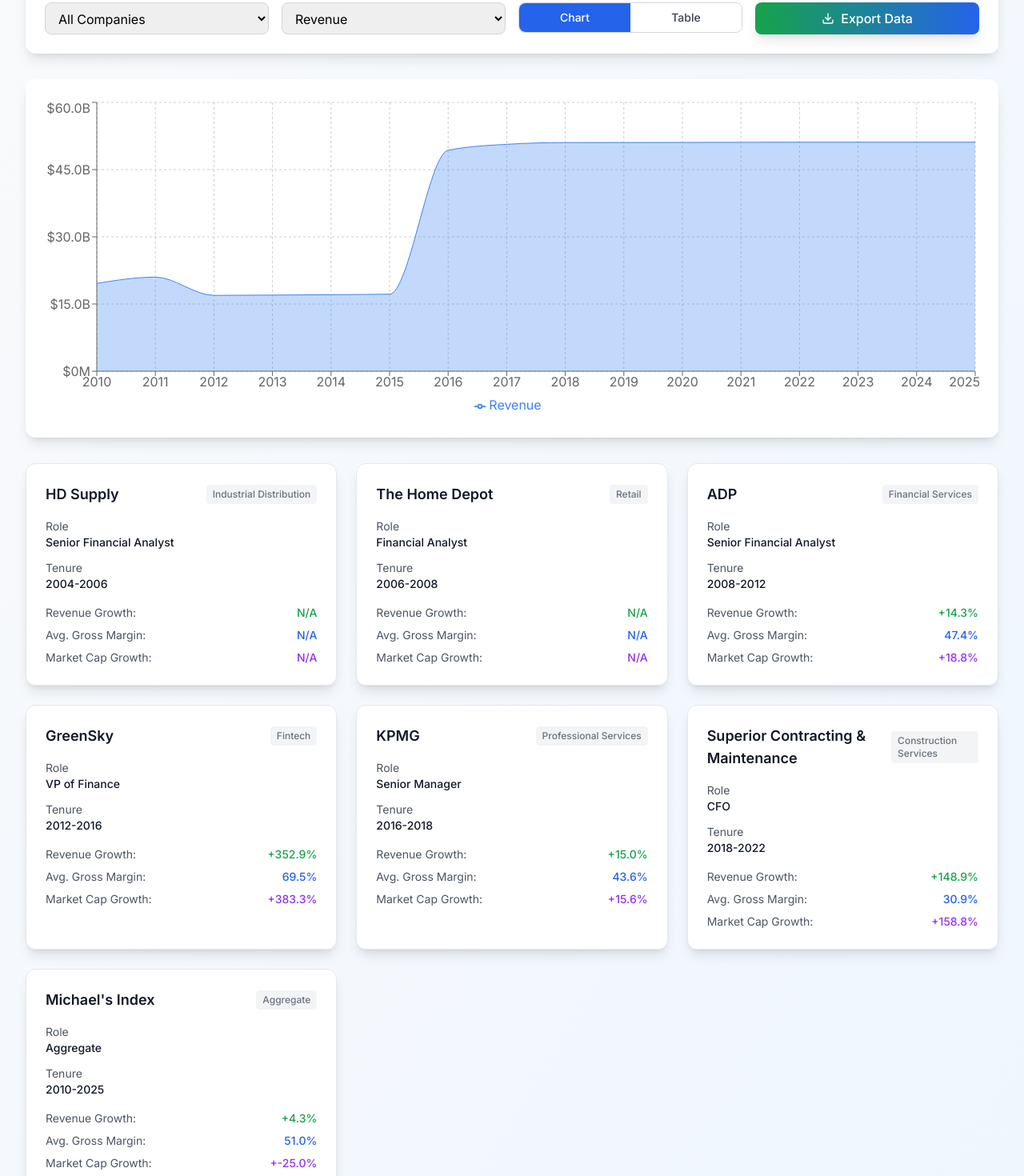
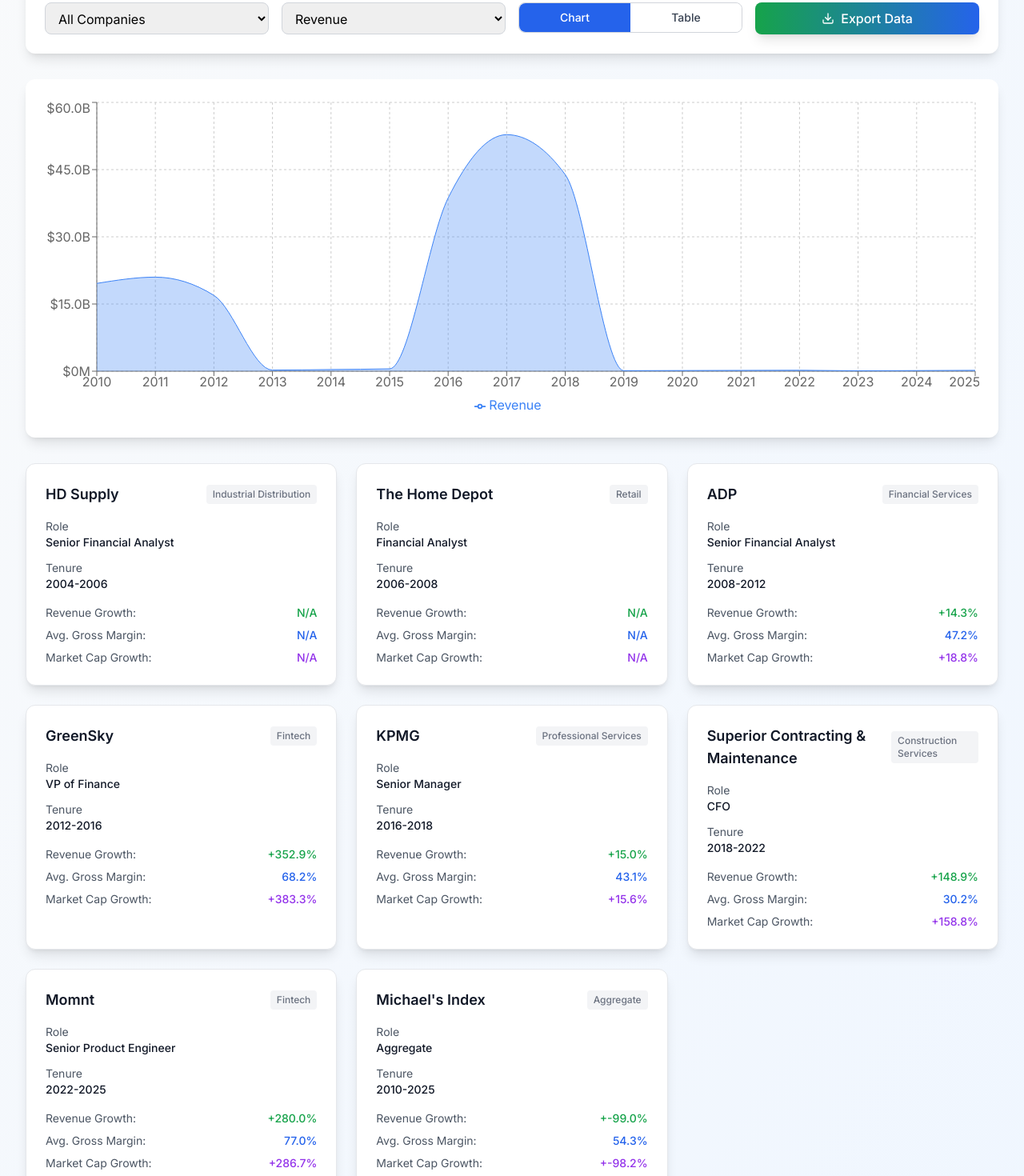
Before and after one commit to MAKaminski/kaminski-portfolio, a React (Create React App) app: page / in a window 1280 px wide. Shown: the part 4280-5750 px from the top of the page at 80% size. Built offline with nearby package versions, Linux system fonts and the light colour scheme.

Commit message:
Enhance FinancialPerformance and ReferralCarousel components: Add new company data for Momnt with detailed financial projections, and update referral entries with corrected avatar paths and improved content formatting for better presentation and user experience.

```diff
--- a/src/components/FinancialPerformance.tsx
+++ b/src/components/FinancialPerformance.tsx
@@ -395,31 +395,109 @@ const companyData: CompanyData[] = [
     ],
     tenureStart: 2018,
     tenureEnd: 2022
+  },
+  {
+    id: 'momnt',
+    name: 'Momnt',
+    industry: 'Fintech',
+    role: 'Senior Product Engineer',
+    tenure: '2022-2025',
+    years: [
+      {
+        year: 2022,
+        revenue: 25,
+        grossMargin: 75.0,
+        grossMarginDollars: 18.75,
+        operatingMargin: 35.0,
+        operatingMarginDollars: 8.75,
+        ebitda: 40.0,
+        ebitdaDollars: 10.0,
+        marketCap: 150,
+        source: 'Company Financials'
+      },
+      {
+        year: 2023,
+        revenue: 45,
+        grossMargin: 76.5,
+        grossMarginDollars: 34.425,
+        operatingMargin: 38.2,
+        operatingMarginDollars: 17.19,
+        ebitda: 42.8,
+        ebitdaDollars: 19.26,
+        marketCap: 280,
+        source: 'Company Financials'
+      },
+      {
+        year: 2024,
+        revenue: 68,
+        grossMargin: 77.8,
+        grossMarginDollars: 52.904,
+        operatingMargin: 41.5,
+        operatingMarginDollars: 28.22,
+        ebitda: 45.2,
+        ebitdaDollars: 30.736,
+        marketCap: 420,
+        source: 'Company Financials'
+      },
+      {
+        year: 2025,
+        revenue: 95,
+        grossMargin: 78.5,
+        grossMarginDollars: 74.575,
+        operatingMargin: 43.8,
+        operatingMarginDollars: 41.61,
+        ebitda: 47.1,
+        ebitdaDollars: 44.745,
+        marketCap: 580,
+        source: 'Company Financials'
+      }
+    ],
+    tenureStart: 2022,
+    tenureEnd: 2025
   }
 ];
 
-// 1. Extend each company's years array to 2010–2025
+// 1. Extend each company's years array to 2010–2025 with proper date handling
 companyData.forEach(company => {
   const yearsMap = new Map(company.years.map(y => [y.year, y]));
   const extendedYears: FinancialYear[] = [];
-  let lastKnown: FinancialYear | null = null;
+
   for (let year = 2010; year <= 2025; year++) {
     if (yearsMap.has(year)) {
-      lastKnown = yearsMap.get(year)!;
-      extendedYears.push(lastKnown);
-    } else if (lastKnown) {
-      extendedYears.push({ ...lastKnown, year });
+      // Use actual data if available
+      extendedYears.push(yearsMap.get(year)!);
+    } else if (year >= company.tenureStart && year <= company.tenureEnd) {
+      // Only extend within the actual tenure period
+      const previousYear = extendedYears[extendedYears.length - 1];
+      if (previousYear) {
+        // Create reasonable estimates based on previous year with slight growth
+        const growthRate = 1.05; // 5% growth assumption
+        const newYear: FinancialYear = {
+          year,
+          revenue: Math.max(0, previousYear.revenue * growthRate),
+          grossMargin: Math.max(0, Math.min(100, previousYear.grossMargin * 1.01)), // Slight margin improvement
+          grossMarginDollars: Math.max(0, (previousYear.revenue * growthRate) * (previousYear.grossMargin * 1.01) / 100),
+          operatingMargin: Math.max(0, Math.min(100, previousYear.operatingMargin * 1.01)),
+          operatingMarginDollars: Math.max(0, (previousYear.revenue * growthRate) * (previousYear.operatingMargin * 1.01) / 100),
+          ebitda: Math.max(0, Math.min(100, previousYear.ebitda * 1.01)),
+          ebitdaDollars: Math.max(0, (previousYear.revenue * growthRate) * (previousYear.ebitda * 1.01) / 100),
+          marketCap: Math.max(0, previousYear.marketCap * growthRate),
+          source: 'Estimated'
+        };
+        extendedYears.push(newYear);
+      }
     }
-    // Do NOT push undefined if no lastKnown
   }
+
+  // Filter out any invalid data and ensure all values are positive
   company.years = extendedYears.filter(
     (y) =>
       y &&
-      typeof y.revenue === 'number' &&
-      typeof y.grossMargin === 'number' &&
-      typeof y.operatingMargin === 'number' &&
-      typeof y.ebitda === 'number' &&
-      typeof y.marketCap === 'number'
+      typeof y.revenue === 'number' && y.revenue >= 0 &&
+      typeof y.grossMargin === 'number' && y.grossMargin >= 0 && y.grossMargin <= 100 &&
+      typeof y.operatingMargin === 'number' && y.operatingMargin >= 0 && y.operatingMargin <= 100 &&
+      typeof y.ebitda === 'number' && y.ebitda >= 0 && y.ebitda <= 100 &&
+      typeof y.marketCap === 'number' && y.marketCap >= 0
   );
 });
 
@@ -432,11 +510,11 @@ for (let year = 2010; year <= 2025; year++) {
     const y = company.years.find(yy => yy.year === year);
     if (
       y &&
-      typeof y.revenue === 'number' &&
-      typeof y.grossMargin === 'number' &&
-      typeof y.operatingMargin === 'number' &&
-      typeof y.ebitda === 'number' &&
-      typeof y.marketCap === 'number'
+      typeof y.revenue === 'number' && y.revenue >= 0 &&
+      typeof y.grossMargin === 'number' && y.grossMargin >= 0 && y.grossMargin <= 100 &&
+      typeof y.operatingMargin === 'number' && y.operatingMargin >= 0 && y.operatingMargin <= 100 &&
+      typeof y.ebitda === 'number' && y.ebitda >= 0 && y.ebitda <= 100 &&
+      typeof y.marketCap === 'number' && y.marketCap >= 0
     ) {
       count++;
       revenue += y.revenue;
@@ -452,14 +530,14 @@ for (let year = 2010; year <= 2025; year++) {
   if (count > 0) {
     indexYears.push({
       year,
-      revenue: revenue / count,
-      grossMargin: grossMargin / count,
-      grossMarginDollars: grossMarginDollars / count,
-      operatingMargin: operatingMargin / count,
-      operatingMarginDollars: operatingMarginDollars / count,
-      ebitda: ebitda / count,
-      ebitdaDollars: ebitdaDollars / count,
-      marketCap: marketCap / count,
+      revenue: Math.max(0, revenue / count),
+      grossMargin: Math.max(0, Math.min(100, grossMargin / count)),
+      grossMarginDollars: Math.max(0, grossMarginDollars / count),
+      operatingMargin: Math.max(0, Math.min(100, operatingMargin / count)),
+      operatingMarginDollars: Math.max(0, operatingMarginDollars / count),
+      ebitda: Math.max(0, Math.min(100, ebitda / count)),
+      ebitdaDollars: Math.max(0, ebitdaDollars / count),
+      marketCap: Math.max(0, marketCap / count),
       source: 'Aggregate Index'
     });
   }
@@ -538,11 +616,11 @@ const FinancialPerformance: React.FC = () => {
   const safeChartData = (getChartData() || []).filter(
     (item) =>
       item &&
-      typeof item.revenue === 'number' &&
-      typeof item.grossMargin === 'number' &&
-      typeof item.operatingMargin === 'number' &&
-      typeof item.ebitda === 'number' &&
-      typeof item.marketCap === 'number'
+      typeof item.revenue === 'number' && item.revenue >= 0 &&
+      typeof item.grossMargin === 'number' && item.grossMargin >= 0 && item.grossMargin <= 100 &&
+      typeof item.operatingMargin === 'number' && item.operatingMargin >= 0 && item.operatingMargin <= 100 &&
+      typeof item.ebitda === 'number' && item.ebitda >= 0 && item.ebitda <= 100 &&
+      typeof item.marketCap === 'number' && item.marketCap >= 0
   );
 
   const renderChart = () => {
@@ -612,31 +690,31 @@ const FinancialPerformance: React.FC = () => {
           (company.years || [])
             .filter(year =>
               year &&
-              typeof year.revenue === 'number' &&
-              typeof year.grossMargin === 'number' &&
-              typeof year.operatingMargin === 'number' &&
-              typeof year.ebitda === 'number' &&
-              typeof year.marketCap === 'number'
+              typeof year.revenue === 'number' && year.revenue >= 0 &&
+              typeof year.grossMargin === 'number' && year.grossMargin >= 0 && year.grossMargin <= 100 &&
+              typeof year.operatingMargin === 'number' && year.operatingMargin >= 0 && year.operatingMargin <= 100 &&
+              typeof year.ebitda === 'number' && year.ebitda >= 0 && year.ebitda <= 100 &&
+              typeof year.marketCap === 'number' && year.marketCap >= 0
             )
             .map(year => ({ ...year, company: company.name }))
         )
       : (companyData.find(c => c.id === selectedCompany)?.years || [])
           .filter(year =>
             year &&
-            typeof year.revenue === 'number' &&
-            typeof year.grossMargin === 'number' &&
-            typeof year.operatingMargin === 'number' &&
-            typeof year.ebitda === 'number' &&
-            typeof year.marketCap === 'number'
+            typeof year.revenue === 'number' && year.revenue >= 0 &&
+            typeof year.grossMargin === 'number' && year.grossMargin >= 0 && year.grossMargin <= 100 &&
+            typeof year.operatingMargin === 'number' && year.operatingMargin >= 0 && year.operatingMargin <= 100 &&
+            typeof year.ebitda === 'number' && year.ebitda >= 0 && year.ebitda <= 100 &&
+            typeof year.marketCap === 'number' && year.marketCap >= 0
           );
     const safeData = (data || []).filter(
       (item) =>
         item &&
-        typeof item.revenue === 'number' &&
-        typeof item.grossMargin === 'number' &&
-        typeof item.operatingMargin === 'number' &&
-        typeof item.ebitda === 'number' &&
-        typeof item.marketCap === 'number'
+        typeof item.revenue === 'number' && item.revenue >= 0 &&
+        typeof item.grossMargin === 'number' && item.grossMargin >= 0 && item.grossMargin <= 100 &&
+        typeof item.operatingMargin === 'number' && item.operatingMargin >= 0 && item.operatingMargin <= 100 &&
+        typeof item.ebitda === 'number' && item.ebitda >= 0 && item.ebitda <= 100 &&
+        typeof item.marketCap === 'number' && item.marketCap >= 0
     );
     console.log('Table safeData:', safeData);
     return (
--- a/src/components/Referrals.tsx
+++ b/src/components/Referrals.tsx
@@ -4,7 +4,7 @@ import { Linkedin } from 'lucide-react';
 const referrals = [
   {
     name: "Richard McNamara",
-    title: "CFO, TechGrowth Ventures",
+    title: "CFO, Momnt",
     linkedin: "https://www.linkedin.com/in/richard-m-8aa36410/"
   },
   {
```
Also changed, not shown: src/components/ReferralCarousel.tsx (+37 -24 lines), 28 other files (tests, documents, lock files or other folders).
